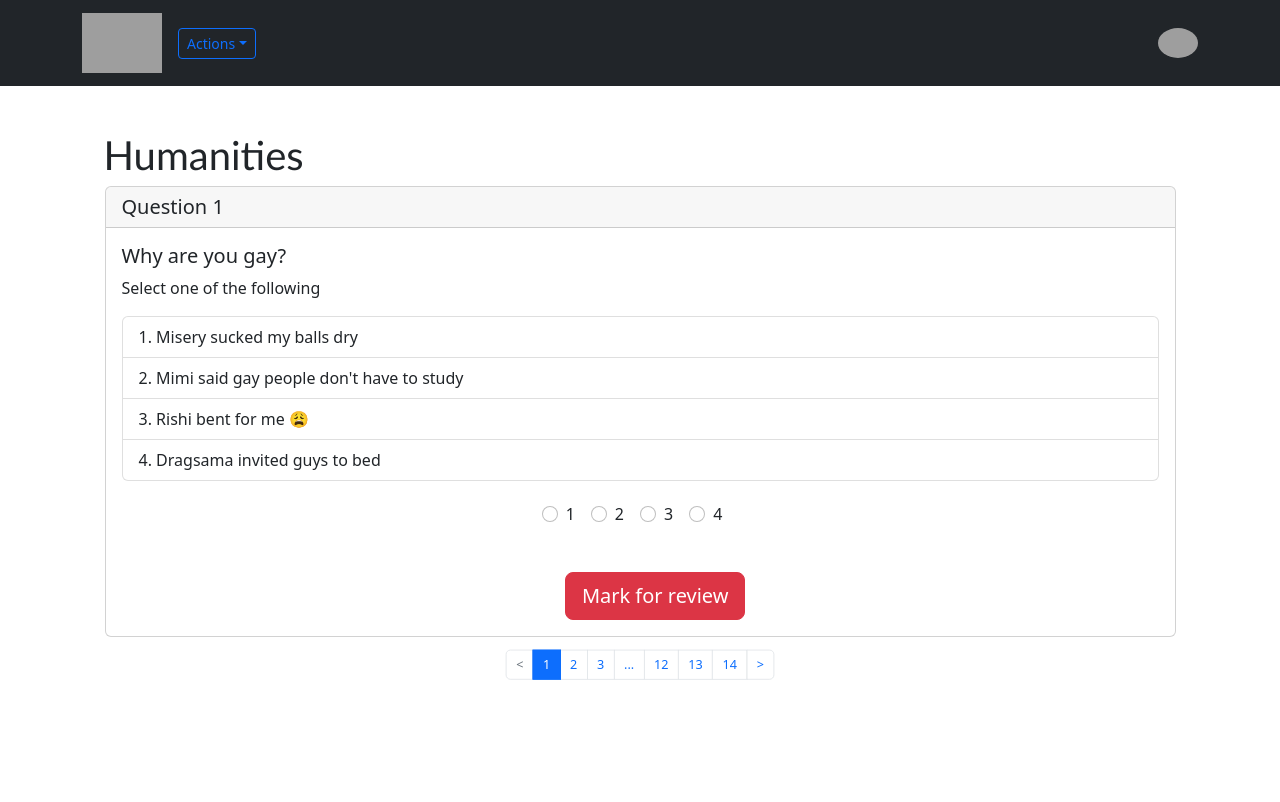
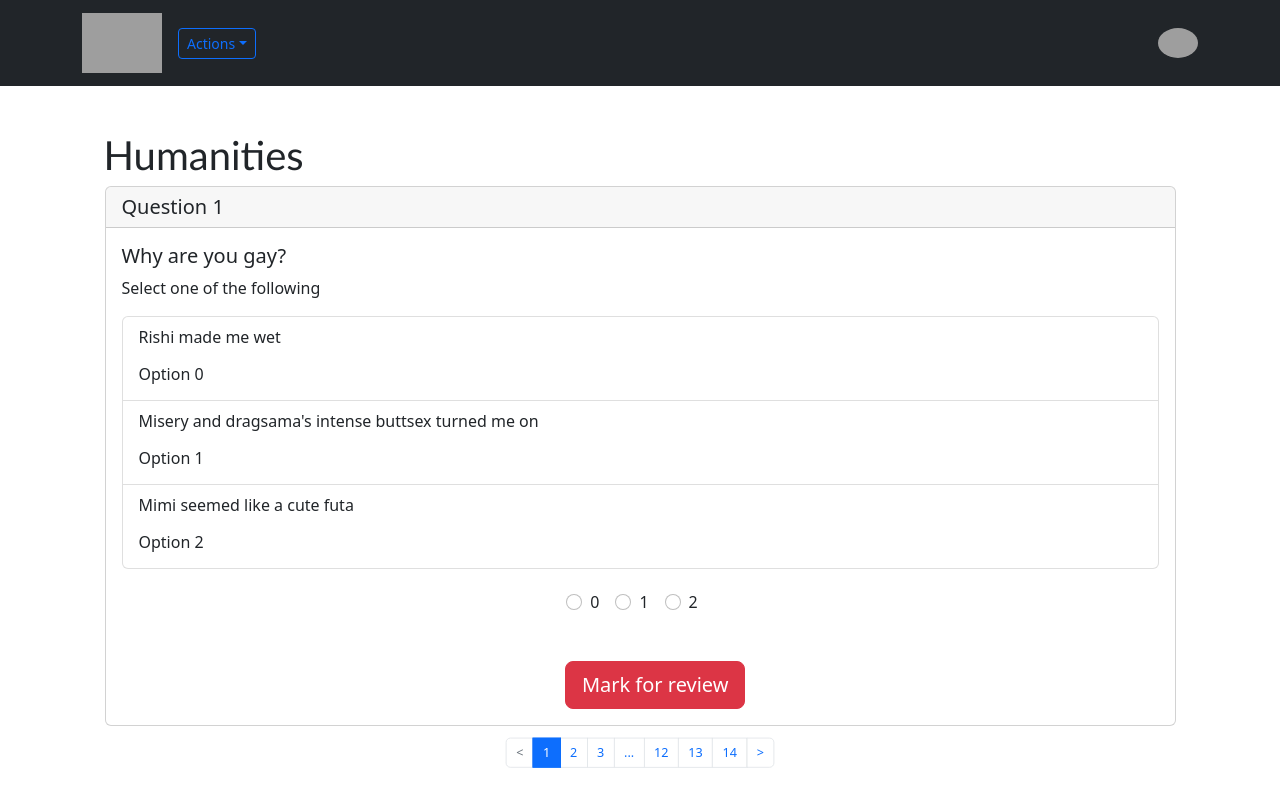
Before and after one commit to Dank-del/kensa, a React (Vite) app: page /exam/ok in a window 1280 px wide. Built offline with nearby package versions, Linux system fonts and the light colour scheme; grey boxes are pictures that could not be loaded.

Commit message:
make questionpage a reusable component

```diff
--- a/package.json
+++ b/package.json
@@ -13,6 +13,7 @@
     "react": "^18.2.0",
     "react-bootstrap": "^2.6.0",
     "react-dom": "^18.2.0",
+    "react-markdown": "^8.0.3",
     "react-paginate": "^8.1.4",
     "react-router-dom": "^6.4.3"
   },
--- a/src/App.jsx
+++ b/src/App.jsx
@@ -1,7 +1,6 @@
 import NavBar from './components/NavBar';
 import { Route, Routes } from 'react-router-dom';
 import ExamView from './components/ExamView';
-import QuestionPage from './QuestionPage';
 import Exam from './Exam';
 
 function App() {
--- a/src/Exam.jsx
+++ b/src/Exam.jsx
@@ -1,9 +1,15 @@
 import React, { useEffect, useState } from 'react';
 import ReactPaginate from 'react-paginate';
-import QuestionPage from './QuestionPage';
+import QuestionPage from './components/QuestionPage';
 
 // Example items, to simulate fetching from another resources.
 const items = [1, 2, 3, 4, 5, 6, 7, 8, 9, 10, 11, 12, 13, 14];
+
+const data = [
+  'Rishi made me wet',
+  "Misery and dragsama's intense buttsex turned me on",
+  'Mimi seemed like a cute futa',
+];
 
 function Items({ currentItems }) {
   return (
@@ -11,7 +17,11 @@ function Items({ currentItems }) {
       {currentItems &&
         currentItems.map((item) => (
           <div>
-            <QuestionPage subjectName="Humanities" questionNum={item} />
+            <QuestionPage
+              subjectName="Humanities"
+              questionNum={item}
+              options={data}
+            />
           </div>
         ))}
     </React.Fragment>
--- a/src/QuestionPage.jsx
+++ b/src/components/QuestionPage.jsx
@@ -4,8 +4,9 @@ import Button from 'react-bootstrap/Button';
 import Card from 'react-bootstrap/Card';
 import ListGroup from 'react-bootstrap/ListGroup';
 import Form from 'react-bootstrap/Form';
+import ReactMarkdown from 'react-markdown';
 
-export default function QuestionPage({ questionNum, subjectName }) {
+export default function QuestionPage({ questionNum, subjectName, options }) {
   return (
     <div>
       <h1
@@ -25,13 +26,13 @@ export default function QuestionPage({ questionNum, subjectName }) {
         <Card.Body>
           <Card.Title>Why are you gay?</Card.Title>
           <Card.Text>Select one of the following</Card.Text>
-          <ListGroup as="ol" numbered>
-            <ListGroup.Item as="li">Misery sucked my balls dry</ListGroup.Item>
-            <ListGroup.Item as="li">
-              Mimi said gay people don't have to study
-            </ListGroup.Item>
-            <ListGroup.Item as="li">Rishi bent for me 😩</ListGroup.Item>
-            <ListGroup.Item as="li">Dragsama invited guys to bed</ListGroup.Item>
+          <ListGroup as="ol">
+            {options.map((op, index) => (
+              <ListGroup.Item as="li">
+                <ReactMarkdown>{op}</ReactMarkdown>
+                <h6>Option {index}</h6>
+              </ListGroup.Item>
+            ))}
           </ListGroup>
           <Form
             style={{
@@ -40,10 +41,14 @@ export default function QuestionPage({ questionNum, subjectName }) {
               margin: '2%',
             }}
           >
-            <Form.Check inline type="radio" label="1" name="q1" />
-            <Form.Check inline type="radio" label="2" name="q1" />
-            <Form.Check inline type="radio" label="3" name="q1" />
-            <Form.Check inline type="radio" label="4" name="q1" />
+            {options.map((currElement, index) => (
+              <Form.Check
+                inline
+                type="radio"
+                label={index}
+                name={questionNum}
+              />
+            ))}
           </Form>
           <br />
           <Container>
```
Also changed, not shown: 1 other file (tests, documents, lock files or other folders).
